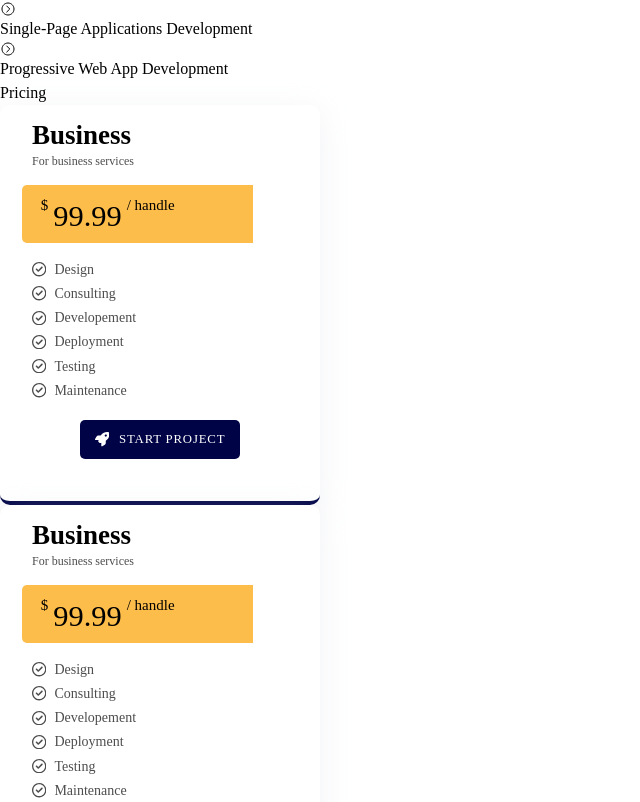
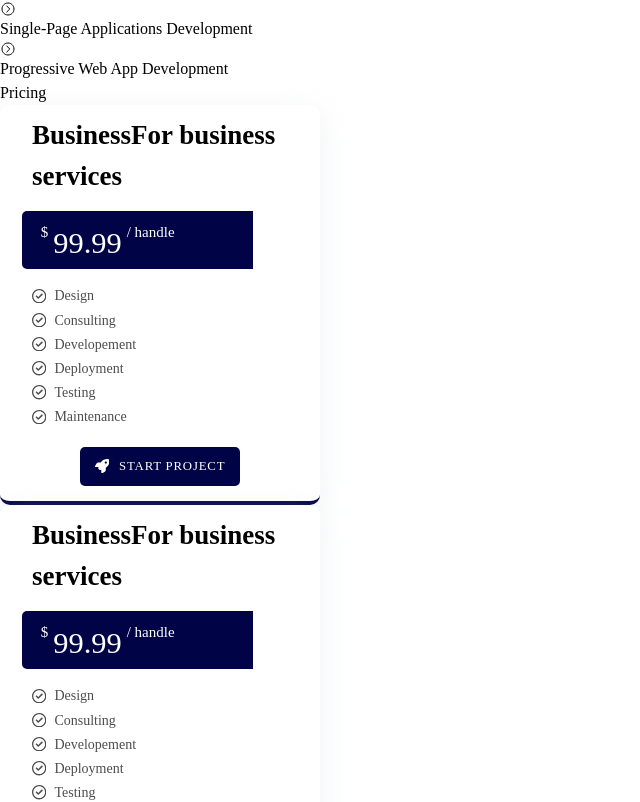
Before and after one commit to DC-21/Cyberverse, a React (Vite) app: page / in a window 1280 px wide. Shown: the part 1126-1928 px from the top of the page, without its empty margins (0-640 px from the left). Built offline with nearby package versions, Linux system fonts and the light colour scheme; no server answers.

Commit message:
first commit

```diff
--- a/src/components/Navbar.jsx
+++ b/src/components/Navbar.jsx
@@ -6,7 +6,7 @@ const Navbar = () => {
     setOpen(!open);
   };
 
-  const handleHome=()=>{
+  const handleHome =()=>{
     const home=document.getElementById("home");
     home.scrollIntoView({ behavior: "smooth"})
   }
@@ -16,7 +16,7 @@ const Navbar = () => {
     services.scrollIntoView({ behavior: "smooth"})
   }
 
-  const handlePricing=()=>{
+  const handlePricing =()=>{
     const pricing = document.getElementById("pricing");
     pricing.scrollIntoView({ behavior:"smooth "})
   }
@@ -38,25 +38,25 @@ const Navbar = () => {
         </div>
         <div className="flex">
         <ul className="md:flex hidden gap-8">
-          <li onClick={handleHome}>
+          <li onClick={handleHome} className="hover:bg-indigo-300 rounded px-3 py-1">
             <a>Home</a>
           </li>
-          <li onClick={HandleServices}>
+          <li onClick={HandleServices} className="hover:bg-indigo-300 rounded px-3 py-1">
             <a>Services</a>
           </li>
-          <li onClick={handlePricing}>
+          <li onClick={handlePricing} className="hover:bg-indigo-300 rounded px-3 py-1">
             <a>Pricing</a>
           </li>
-          <li onClick={handleContact}>
+          <li onClick={handleContact} className="hover:bg-indigo-300 rounded px-3 py-1">
             <a>Contact</a>
           </li>
-          <li onClick={handleAbout}>
+          <li onClick={handleAbout} className="hover:bg-indigo-300 rounded px-3 py-1">
             <a>About</a>
           </li>
         </ul>
       </div>
       <div className="md:flex hidden gap-6 items-center">
-        <button>Sign Up</button>
+        <button className="hover:bg-indigo-300 rounded px-3 py-1">Sign Up</button>
         <button className="bg-indigo-300 rounded px-3 py-1">Log In</button>
       </div>
       <div className={`md:hidden ${open ? "right-3" : "right-3"} absolute`}>
--- a/src/index.css
+++ b/src/index.css
@@ -29,17 +29,11 @@
     font-weight: 600;
   }
 
-  .plan-card h2 span {
-    display: block;
-    margin-top: -4px;
-    color: #4d4d4d;
-    font-size: 12px;
-    font-weight: 400;
-  }
+
 
   .etiquet-price {
     position: relative;
-    background: #fdbd4a;
+    background: #000446;
     width: 14.46rem;
     margin-left: -0.65rem;
     padding: .2rem 1.2rem;
@@ -52,6 +46,7 @@
     display: flex;
     font-size: 1.9rem;
     font-weight: 500;
+    color: white;
   }
 
   .etiquet-price p:before {
```
